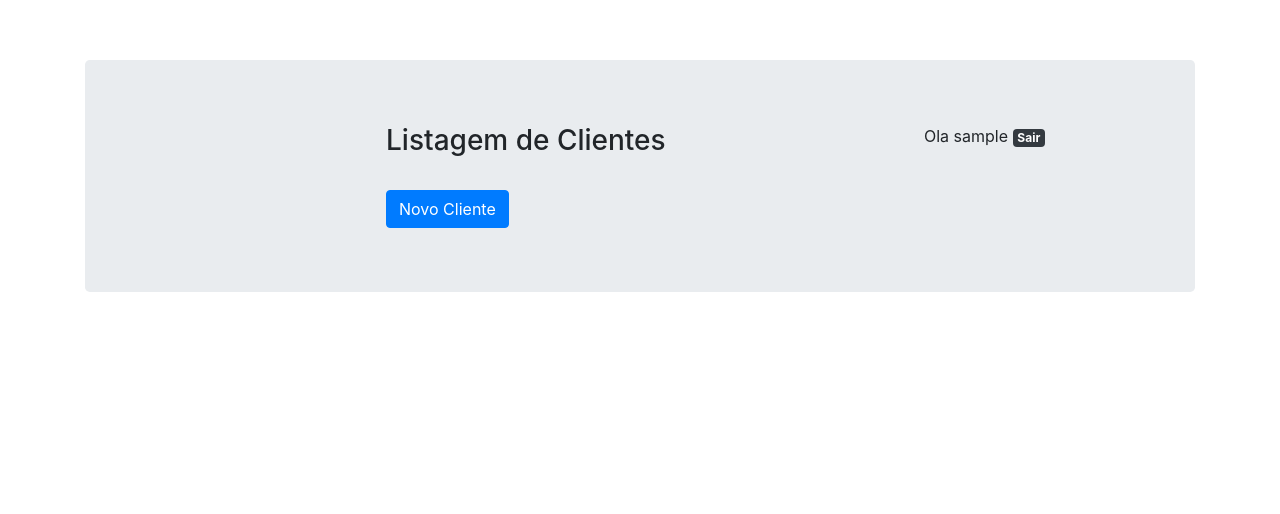
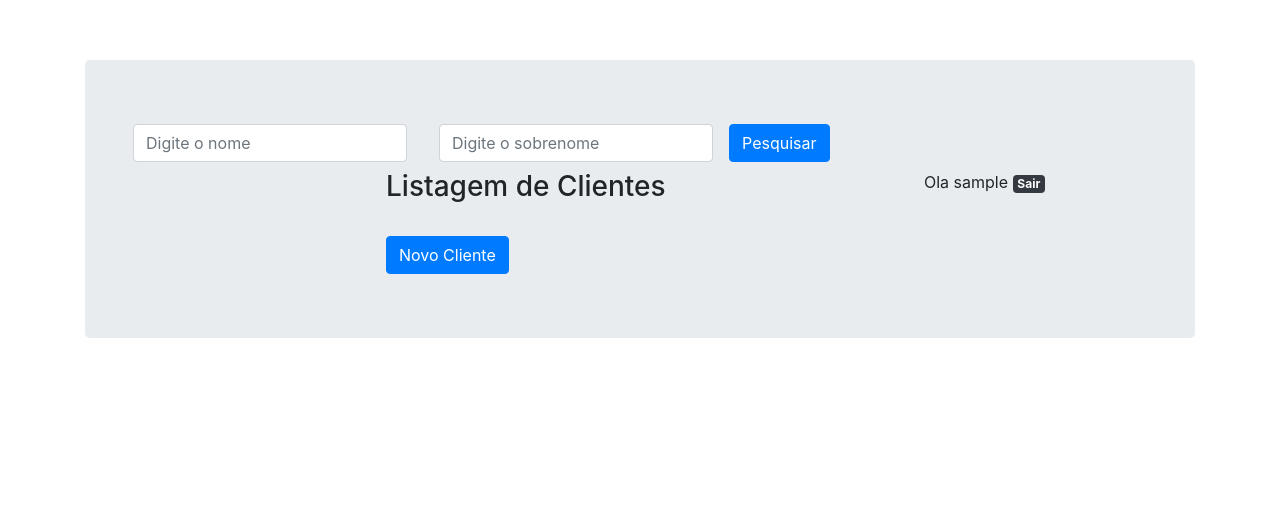
Before and after one commit to Aleleonel/my_projects, a Django app: page /clientes/list/ in a window 1280 px wide. Shown: the top 514 px of the page. Run offline with Django 3.2, Linux system fonts and the light colour scheme; the visitor is signed in with stand-in values (Sample User, id 1); data that the repository does not hold is empty; some libraries are stand-ins or nearby versions.

Commit message:
inserido campos de busca

```diff
--- a/gestao_clientes/clientes/admin.py
+++ b/gestao_clientes/clientes/admin.py
@@ -1,6 +1,9 @@
 from django.contrib import admin
-from .models import Person
+from .models import Person, Documents, Sales, Product
 # Register your models here.
 
 
 admin.site.register(Person)
+admin.site.register(Documents)
+admin.site.register(Sales)
+admin.site.register(Product)
--- a/gestao_clientes/clientes/forms.py
+++ b/gestao_clientes/clientes/forms.py
@@ -1,7 +1,7 @@
 from django.forms import ModelForm
-from .models import Person
+from .models import Person, Sales
 
 class PersonForm(ModelForm):
     class Meta:
         model = Person
-        fields = ['first_name', 'last_name', 'age', 'salary', 'bio', 'photo']
+        fields = ['first_name', 'last_name', 'age', 'doc', 'salary', 'bio', 'photo']
--- a/gestao_clientes/clientes/templates/person.html
+++ b/gestao_clientes/clientes/templates/person.html
@@ -5,6 +5,22 @@
 {% block title %} Administração{% endblock %}
 
 {% block main %}
+
+    <div class="row">
+        <div class="col-12">
+            <form class="form-inline">
+                <div class="form-group mx-sm-3 mb-2">
+                    <input type="text" class="form-control" id="nome" name ="nome" placeholder="Digite o nome">
+                </div>
+
+                <div class="form-group mx-sm-3 mb-2">
+                    <input type="text" class="form-control" id="sobrenome" name ="sobrenome" placeholder="Digite o sobrenome">
+                </div>
+                <button type="submit" class="btn btn-primary mb-2">Pesquisar</button>
+            </form>
+        </div>
+
+    </div>
 
     <div class="row">
         <div class="col">
@@ -16,7 +32,7 @@
             <ul class="list-group">
                 {% for person in persons %}
                     <li "list-group-item">
-                        <a href="{% url 'persons_update' person.id %}">{{ person.first_name }} {{ person.last_name }} {{ person.age}}</a>
+                        <a href="{% url 'persons_update' person.id %}">{{ person.first_name }} {{ person.last_name }} {{ person.age}} <p>Num. doc: {{ person.doc }}</p></a>
                         <a href="{% url 'persons_delete' person.id %}" class="trash-item">
                             <i class="fas fa-trash-alt" aria-hidden="true"></i>
                         </a>
--- a/gestao_clientes/clientes/views.py
+++ b/gestao_clientes/clientes/views.py
@@ -8,7 +8,13 @@ from .forms import PersonForm
 
 @login_required
 def persons_list(request):
-    persons = Person.objects.all()
+    nome = request.GET.get('nome', None)
+    sobrenome = request.GET.get('sobrenome', None)
+
+    if nome or sobrenome:
+        persons = Person.objects.filter(first_name__icontains=nome)|Person.objects.filter(last_name__icontains=sobrenome)
+    else:
+        persons = Person.objects.all()
     return render(request, 'person.html', {'persons': persons})
 
 
--- a/gestao_clientes/gestao_clientes/settings.py
+++ b/gestao_clientes/gestao_clientes/settings.py
@@ -136,3 +136,7 @@ STATIC_ROOT = os.path.join(BASE_DIR, 'staticfiles')
 STATICFILES_DIRS = [
     'statics',
 ]
+
+
+#amazon key ID da chave de acesso AKIAIFCWKX3WHCZPKK6A
+#Amazon key Chave de acesso secreta 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
--- a/gestao_clientes/gestao_clientes/urls.py
+++ b/gestao_clientes/gestao_clientes/urls.py
@@ -1,18 +1,3 @@
-"""gestao_clientes URL Configuration
-
-The `urlpatterns` list routes URLs to views. For more information please see:
-    https://docs.djangoproject.com/en/2.1/topics/http/urls/
-Examples:
-Function views
-    1. Add an import:  from my_app import views
-    2. Add a URL to urlpatterns:  path('', views.home, name='home')
-Class-based views
-    1. Add an import:  from other_app.views import Home
-    2. Add a URL to urlpatterns:  path('', Home.as_view(), name='home')
-Including another URLconf
-    1. Import the include() function: from django.urls import include, path
-    2. Add a URL to urlpatterns:  path('blog/', include('blog.urls'))
-"""
 from django.contrib import admin
 from django.contrib.auth import views as auth_views
 
@@ -25,9 +10,10 @@ from django.conf.urls.static import static
 
 
 
+
 urlpatterns = [
     path('', include(home_urls)),
-    path('login/', auth_views.login, name='login'),
+    path('login/', auth_views.LoginView.as_view(), name='login'),
     path('clientes/', include(clientes_urls) ),
     path('admin/', admin.site.urls),
 ] + static(settings.MEDIA_URL, document_root=settings.MEDIA_ROOT)
```
Also changed, not shown: gestao_clientes/clientes/models.py (+28 -1 lines), gestao_clientes/clientes/migrations/0003_auto_20181221_1334.py (added), gestao_clientes/clientes/migrations/0004_sales.py (added), gestao_clientes/clientes/migrations/0005_auto_20181221_1448.py (added), 1 other file.
